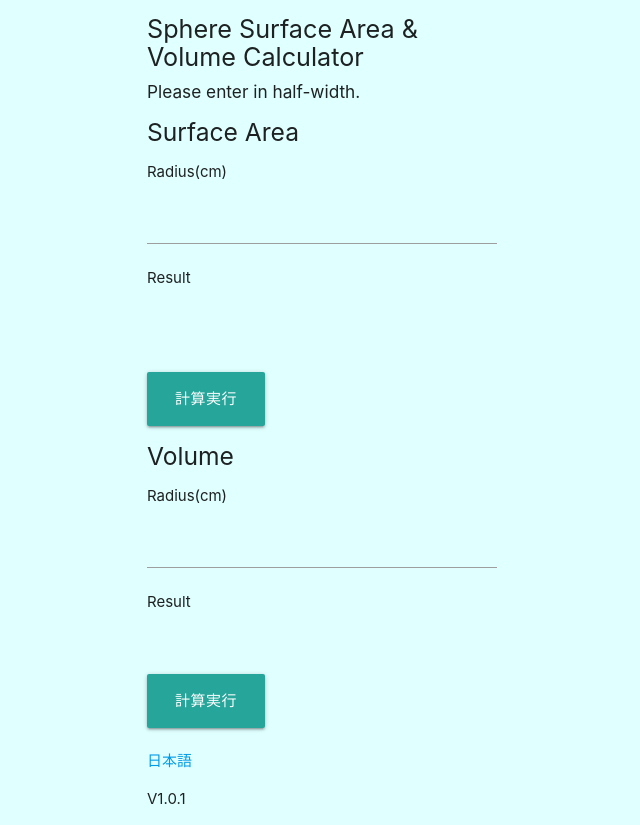
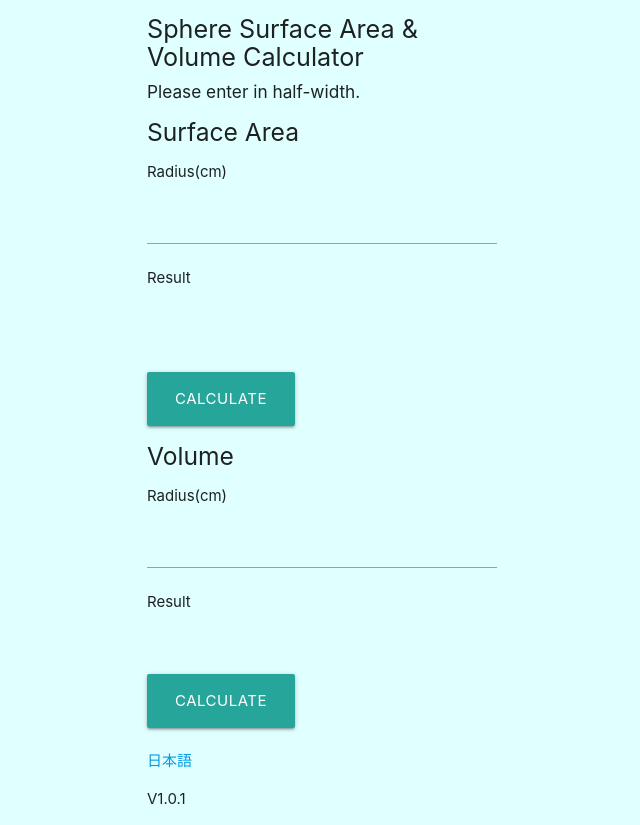
Before and after one commit to koucyan-iruka/sphere-areavolume-calc, a plain HTML site: page index-en.html in a window 1280 px wide. Shown: the whole page, without its empty margins (318-958 px from the left). Drawn offline with nearby package versions, Linux system fonts and the light colour scheme.

Commit message:
Update index-en.html

```diff
--- a/index-en.html
+++ b/index-en.html
@@ -27,7 +27,7 @@
       <br>
       <br>
       <br>
-      <input type="button" name="button" id="button" class="btn btn-large" onClick="keisan()" value="計算実行">
+      <input type="button" name="button" id="button" class="btn btn-large" onClick="keisan()" value="Calculate">
     </form>
     <script type="text/javascript">
         function keisan2(){
@@ -43,7 +43,7 @@
       </output>
       <br>
       <br>
-      <input type="button" name="button" id="button" class="btn btn-large" onclick="keisan2()" value="計算実行">
+      <input type="button" name="button" id="button" class="btn btn-large" onclick="keisan2()" value="Calculate">
     </form>
     <script src="https://ajax.googleapis.com/ajax/libs/jquery/3.6.0/jquery.min.js"></script>
     <br>
```
